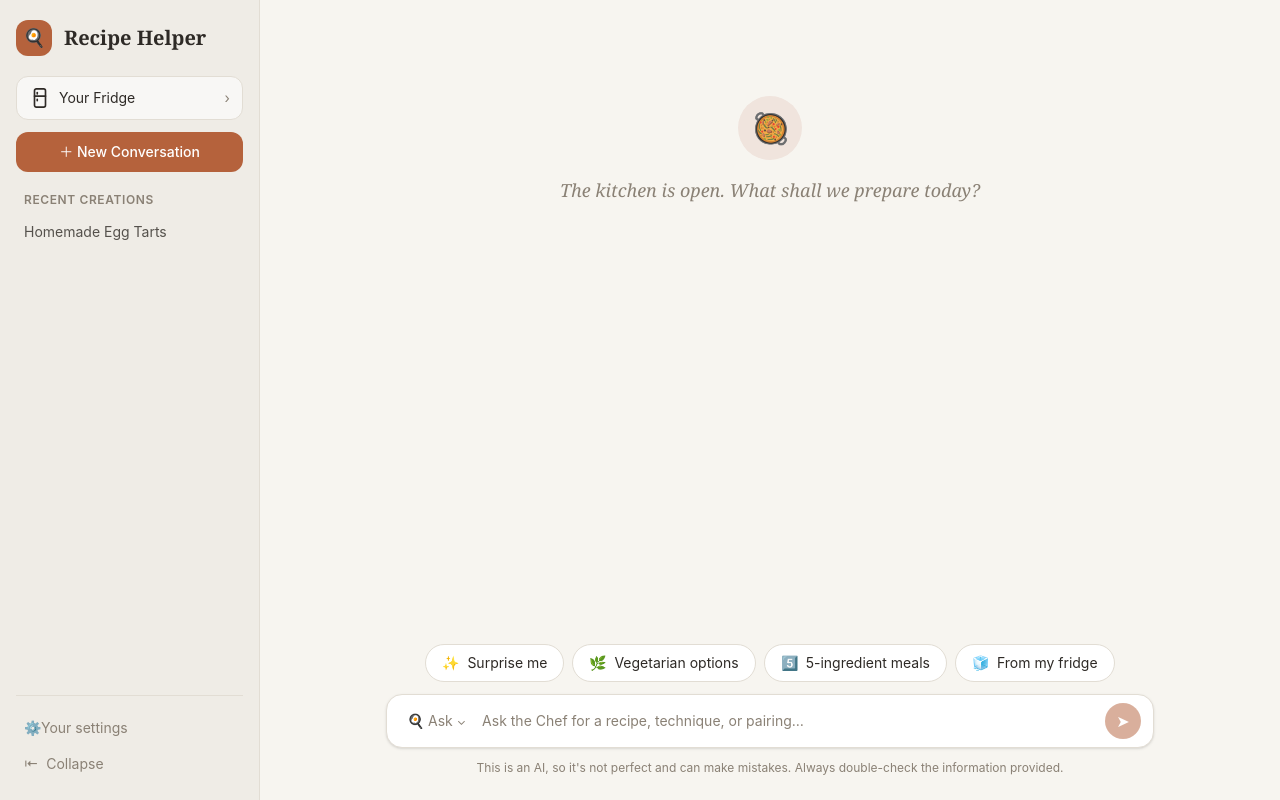
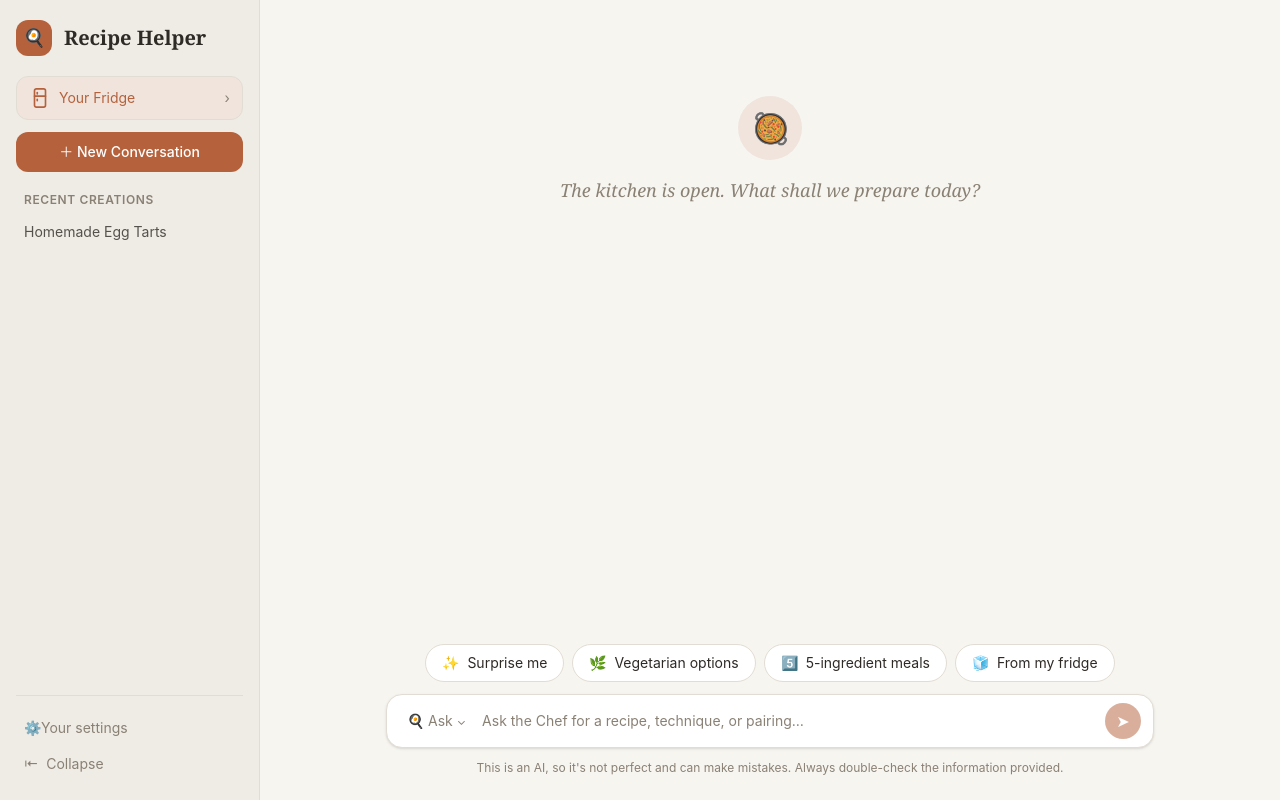
Before and after one commit to pearlor/chatbot-exploratory, a React (Vite) app: page / in a window 1280 px wide. Built offline with nearby package versions, Linux system fonts and the light colour scheme.

Commit message:
fix fridge icon selected styling

```diff
--- a/src/sidebar/Sidebar.tsx
+++ b/src/sidebar/Sidebar.tsx
@@ -27,7 +27,7 @@ export default function Sidebar() {
   const [isCollapsed, setIsCollapsed] = useState(false);
   const [isSettingsOpen, setIsSettingsOpen] = useState(false);
   const { chatHistory, activeConversationId, dispatch } = useChatHistory();
-  const { setView } = useNavigation();
+  const { setView, view } = useNavigation();
 
   const settingsModal = isSettingsOpen && (
     <SettingsModal onClose={() => setIsSettingsOpen(false)} />
@@ -55,7 +55,8 @@ export default function Sidebar() {
           <button
             onClick={() => setView("fridge")}
             aria-label={FRIDGE_NAV_LABEL}
-            className="w-10 h-10 rounded-xl bg-terracotta-soft text-terracotta flex items-center justify-center text-lg hover:brightness-95 transition"
+            className={`w-10 h-10 rounded-xl bg-terracotta-soft text-terracotta flex items-center justify-center text-lg hover:brightness-95 transition
+               ${view == "fridge" && "bg-white"}`}
           >
             <FridgeIcon />
           </button>
@@ -115,7 +116,8 @@ export default function Sidebar() {
       <section className="flex flex-col gap-3">
         <button
           onClick={() => setView("fridge")}
-          className="flex items-center justify-between border border-border rounded-xl px-3 py-2.5 bg-white/60 text-sm text-ink hover:bg-white transition-colors"
+          className={`flex items-center justify-between border border-border rounded-xl px-3 py-2.5 bg-terracotta-soft text-terracotta text-sm text-ink hover:bg-white transition-colors
+  ${view == "fridge" && "bg-white"}`}
         >
           <span className="flex items-center gap-2">
             <span>
```
